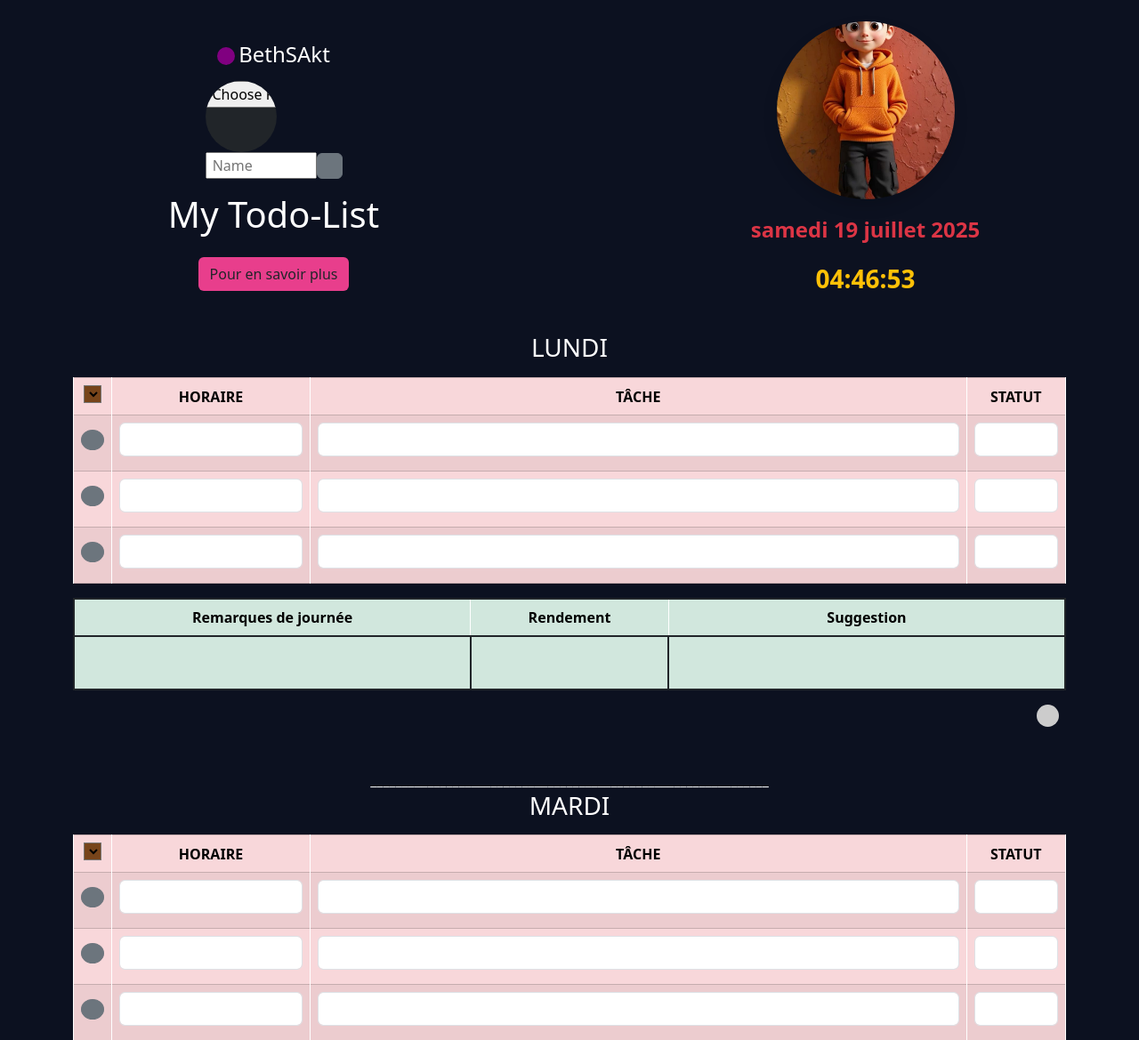
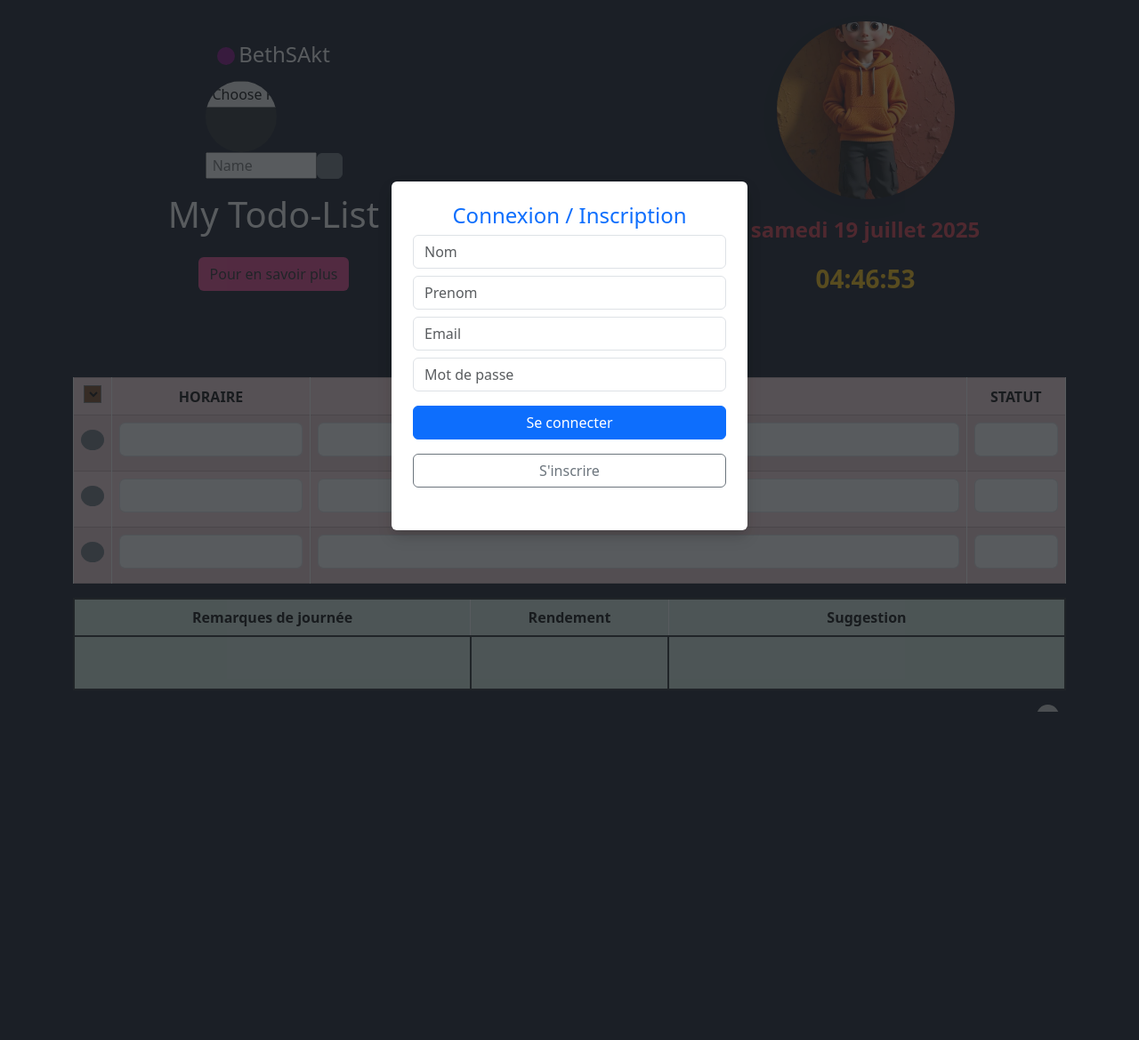
Before and after one commit to Bethuel-124/My-Todo-List, a Flask app: page / in a window 1280 px wide. Shown: the top 1169 px of the page at 89% size. After the commit the page ends 800 px from the top, so only its background shows below. Run offline with Flask 3, Linux system fonts and the light colour scheme; lists and menus that the app fills with data are empty.

Commit message:
Dernières modifications avant nettoyage

```diff
--- a/static/assets/js/main.js
+++ b/static/assets/js/main.js
@@ -202,7 +202,7 @@
         const toggle = table.parentElement.querySelector(".toggle.ms-auto");
 
         toggle.addEventListener("click", async function () {
-            alert(" requette en cour")
+            alert(" Requette en cour! Veuillez patienter un moment!!!")
 
             const rows = table.querySelectorAll("tbody tr");
                         const tableau = [];
--- a/templates/index1.html
+++ b/templates/index1.html
@@ -109,7 +109,7 @@
   <!--FIRST-->
 
   {%if first %}
-    <div id="auth-modal" class=" d-none position-fixed top-0 start-0 w-100 h-100 bg-dark bg-opacity-75 justify-content-center align-items-center" style="z-index: 9999;">
+    <div id="auth-modal" class=" position-fixed top-0 start-0 w-100 h-100 bg-dark bg-opacity-75 justify-content-center align-items-center" style="z-index: 9999;">
       <div class="bg-white p-4 rounded shadow" style="width: 400px;">
         <h4 class="text-center text-primary">Connexion / Inscription</h4>
         <input type="text" class="form-control my-2" placeholder="Nom" id="auth-nom">
```
